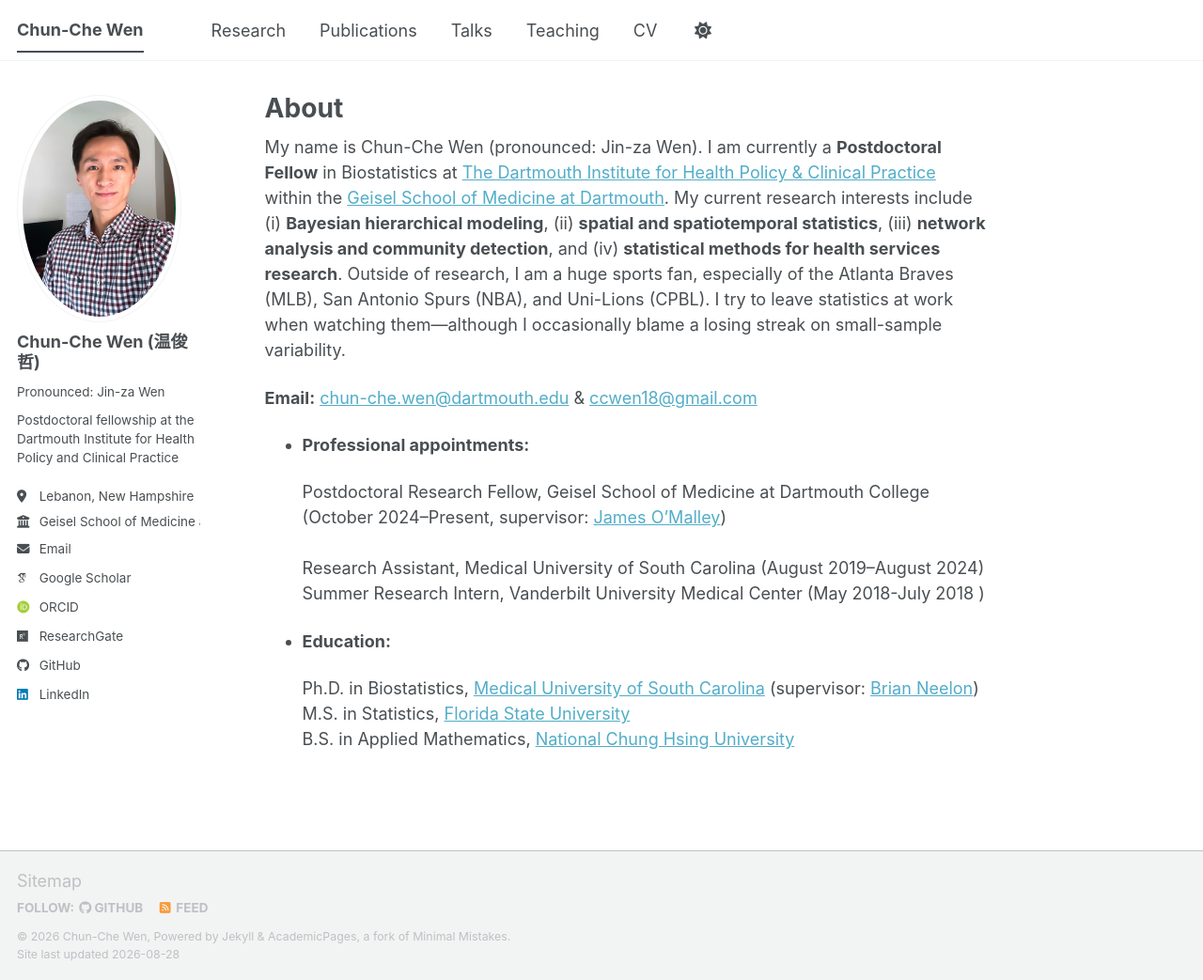
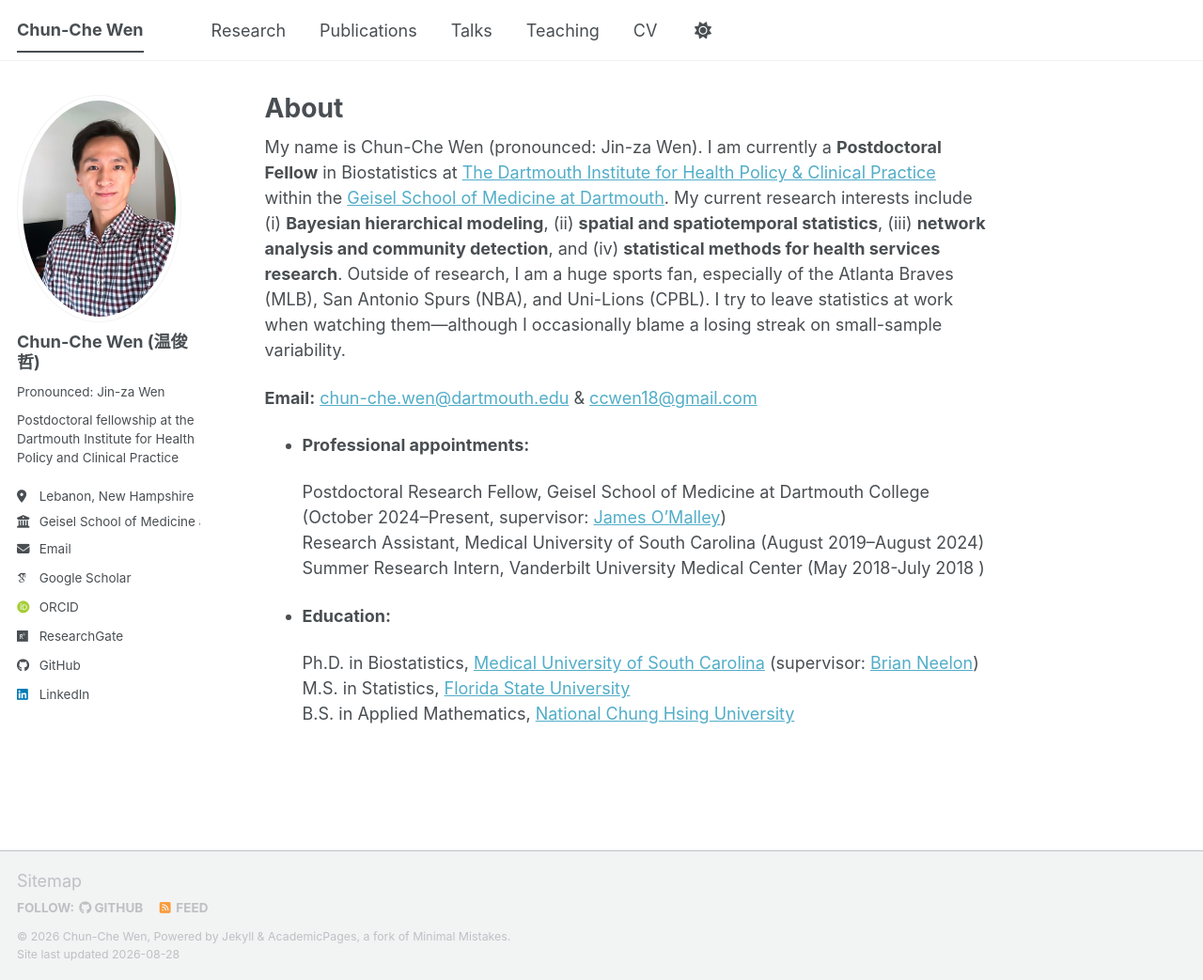
Before and after one commit to chunchewen/chunchewen, a Jekyll site: the page built from _pages/about.md, in a window 1280 px wide and 1043 px high. Shown: the whole window at 94% size. Built offline with Jekyll 4.4.1, drawn with Linux system fonts in a browser that asks for light colours; some web fonts are replaced; a script bundle is joined from its source files by our own code; library files that are not in the unit come from our copies.

```diff
--- a/_pages/about.md
+++ b/_pages/about.md
@@ -14,9 +14,9 @@ My name is Chun-Che Wen (pronounced: Jin-za Wen). I am currently a **Postdoctora
 
 - **Professional appointments:**
 
-  Postdoctoral Research Fellow, Geisel School of Medicine at Dartmouth College (October 2024–Present, supervisor: [James O'Malley](https://geiselmed.dartmouth.edu/tdi/profile/james-omalley-phd/))<br>
-  Research Assistant, Medical University of South Carolina (August 2019–August 2024)<br>
-  Summer Research Intern, Vanderbilt University Medical Center (May 2018-July 2018 )<br>
+  Postdoctoral Research Fellow, Geisel School of Medicine at Dartmouth College (October 2024–Present, supervisor: [James O'Malley](https://geiselmed.dartmouth.edu/tdi/profile/james-omalley-phd/))
+  Research Assistant, Medical University of South Carolina (August 2019–August 2024)
+  Summer Research Intern, Vanderbilt University Medical Center (May 2018-July 2018 )
 
 - **Education:**
 
```
